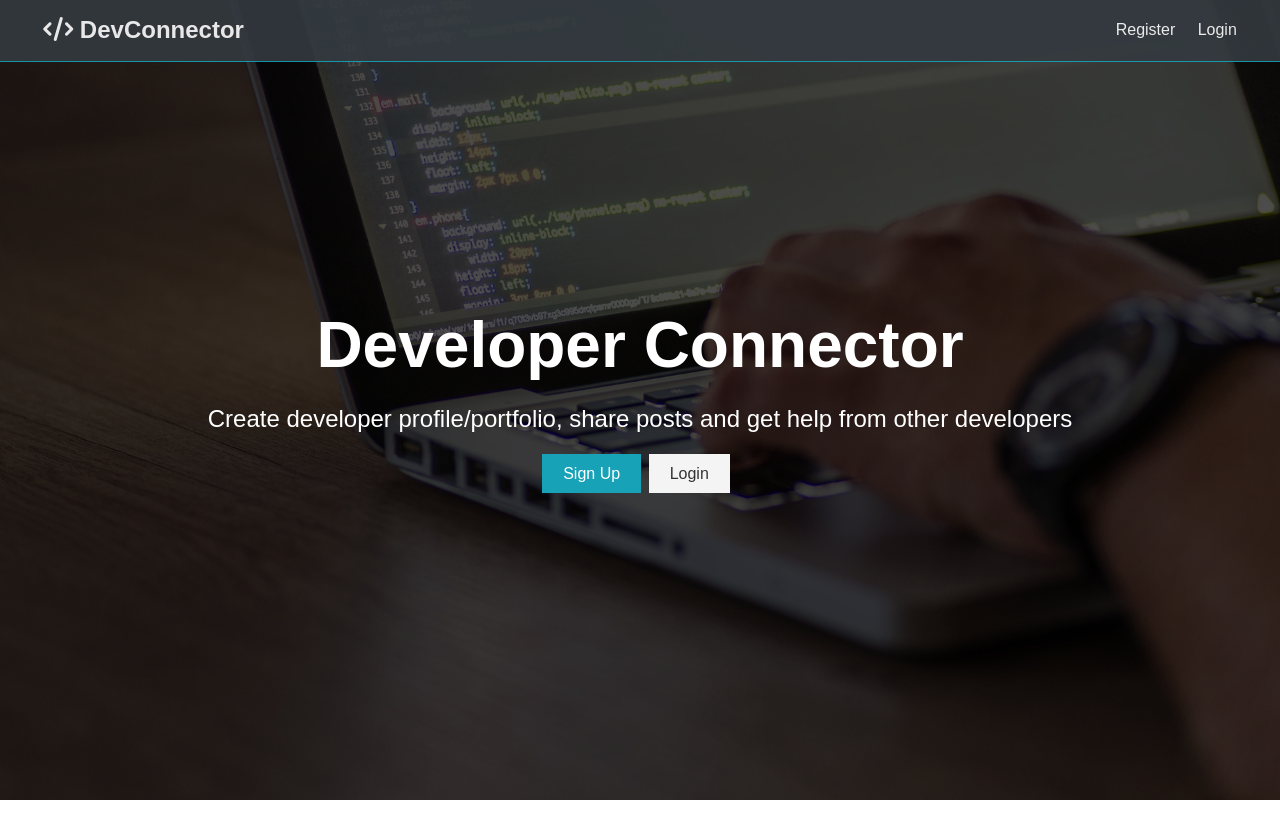
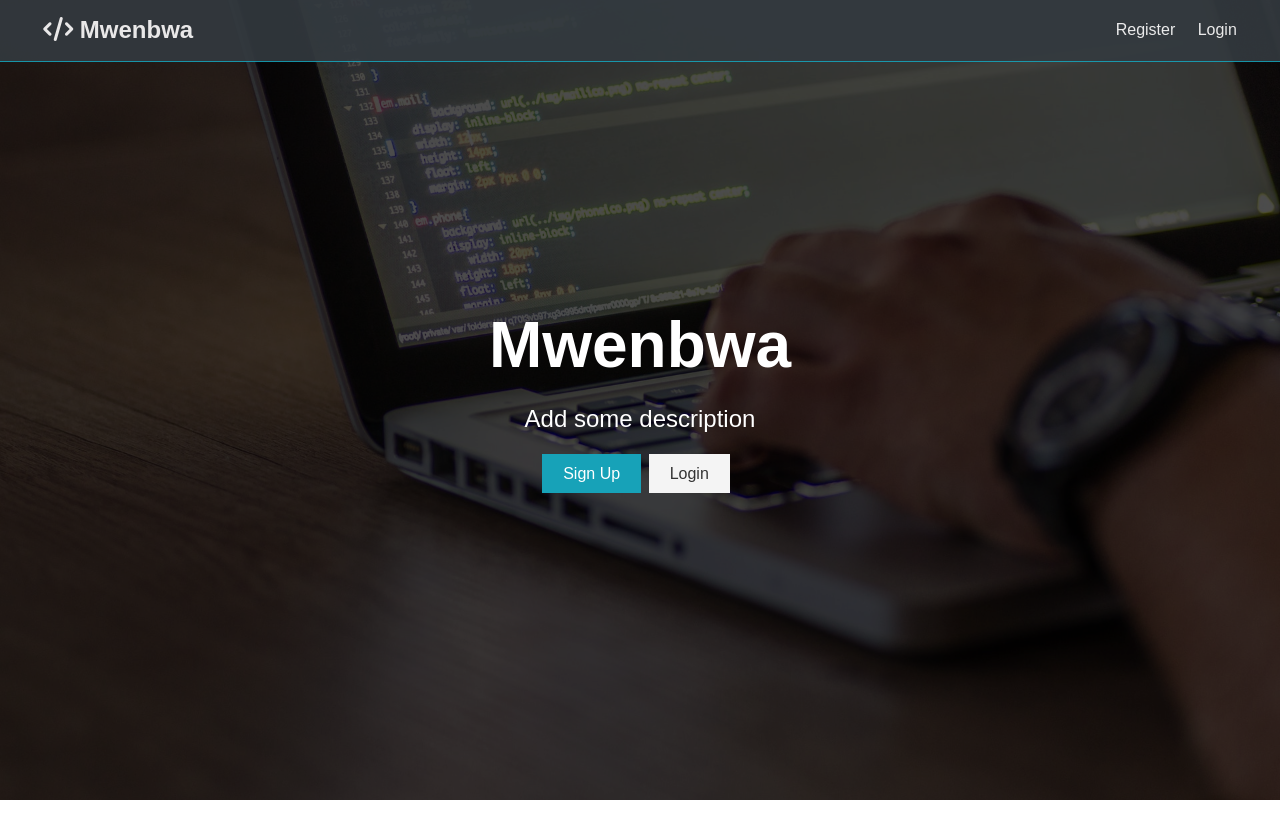
Before and after one commit to faking-it/Tuto-MERN, a React (Create React App) app in the folder client/: page / in a window 1280 px wide. Shown: the top 838 px of the page. Built offline with nearby package versions, Linux system fonts and the light colour scheme; no server answers.

Commit message:
Auth completed

```diff
--- a/client/public/index.html
+++ b/client/public/index.html
@@ -18,7 +18,7 @@
 
     <link rel="manifest" href="%PUBLIC_URL%/manifest.json" />
 
-    <title>Welcom to DevConnector</title>
+    <title>Welcome to Mwenbwa</title>
   </head>
   <body>
     <noscript>You need to enable JavaScript to run this app.</noscript>
--- a/client/src/components/layout/Landing.js
+++ b/client/src/components/layout/Landing.js
@@ -6,11 +6,8 @@ export const Landing = () => {
     <section className="landing">
       <div className="dark-overlay">
         <div className="landing-inner">
-          <h1 className="x-large">Developer Connector</h1>
-          <p className="lead">
-            Create developer profile/portfolio, share posts and get help from
-            other developers
-          </p>
+          <h1 className="x-large">Mwenbwa</h1>
+          <p className="lead">Add some description</p>
           <div className="buttons">
             <Link to="/register" className="btn btn-primary">
               Sign Up
--- a/client/src/components/layout/Navbar.js
+++ b/client/src/components/layout/Navbar.js
@@ -34,7 +34,7 @@ const Navbar = ({ auth: { isAuthenticated, loading }, logout }) => {
     <nav className="navbar bg-dark">
       <h1>
         <Link to="/">
-          <i className="fas fa-code"></i> DevConnector{" "}
+          <i className="fas fa-code"></i> Mwenbwa{" "}
         </Link>
       </h1>
       {!loading && (
```
